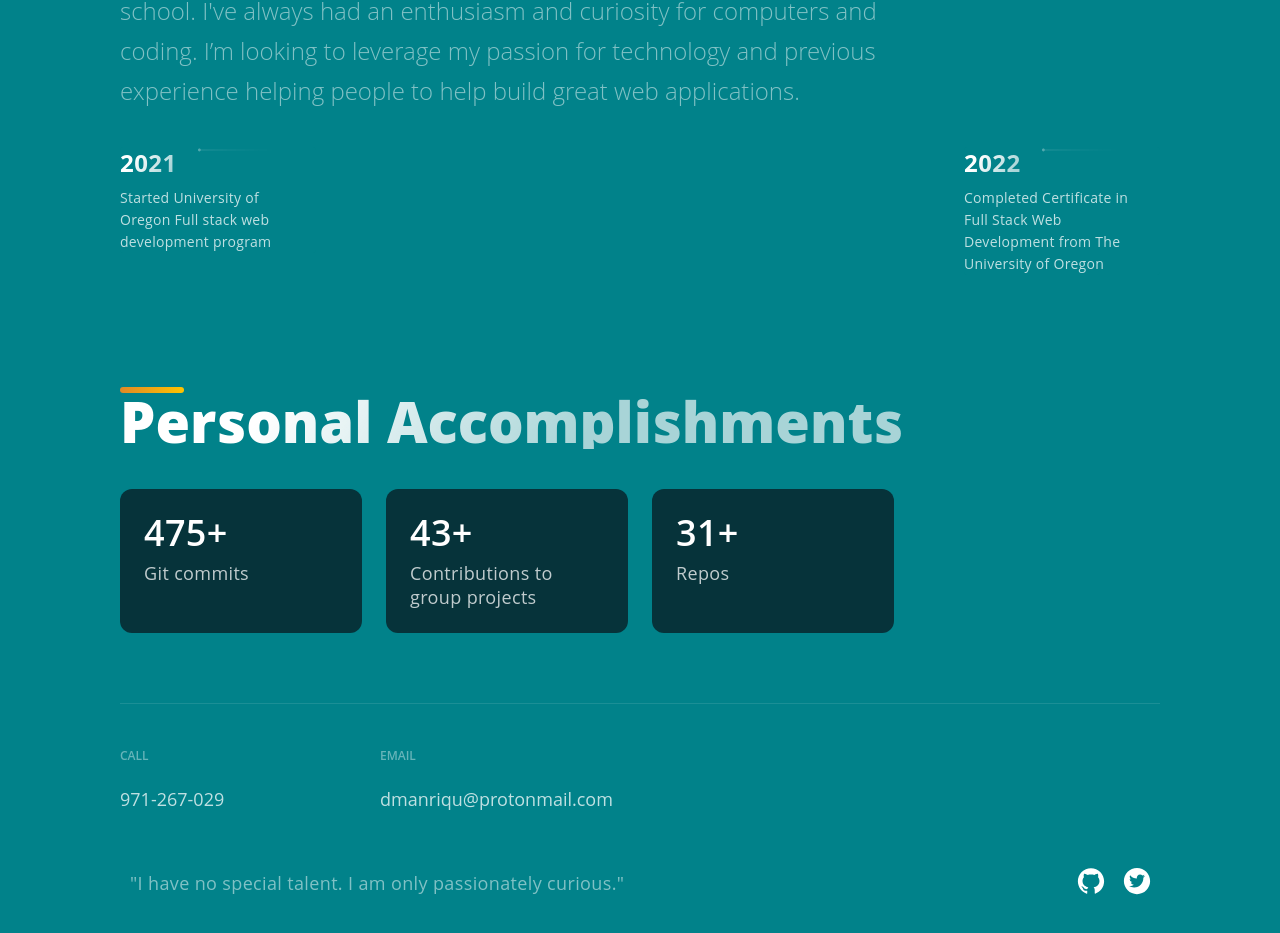
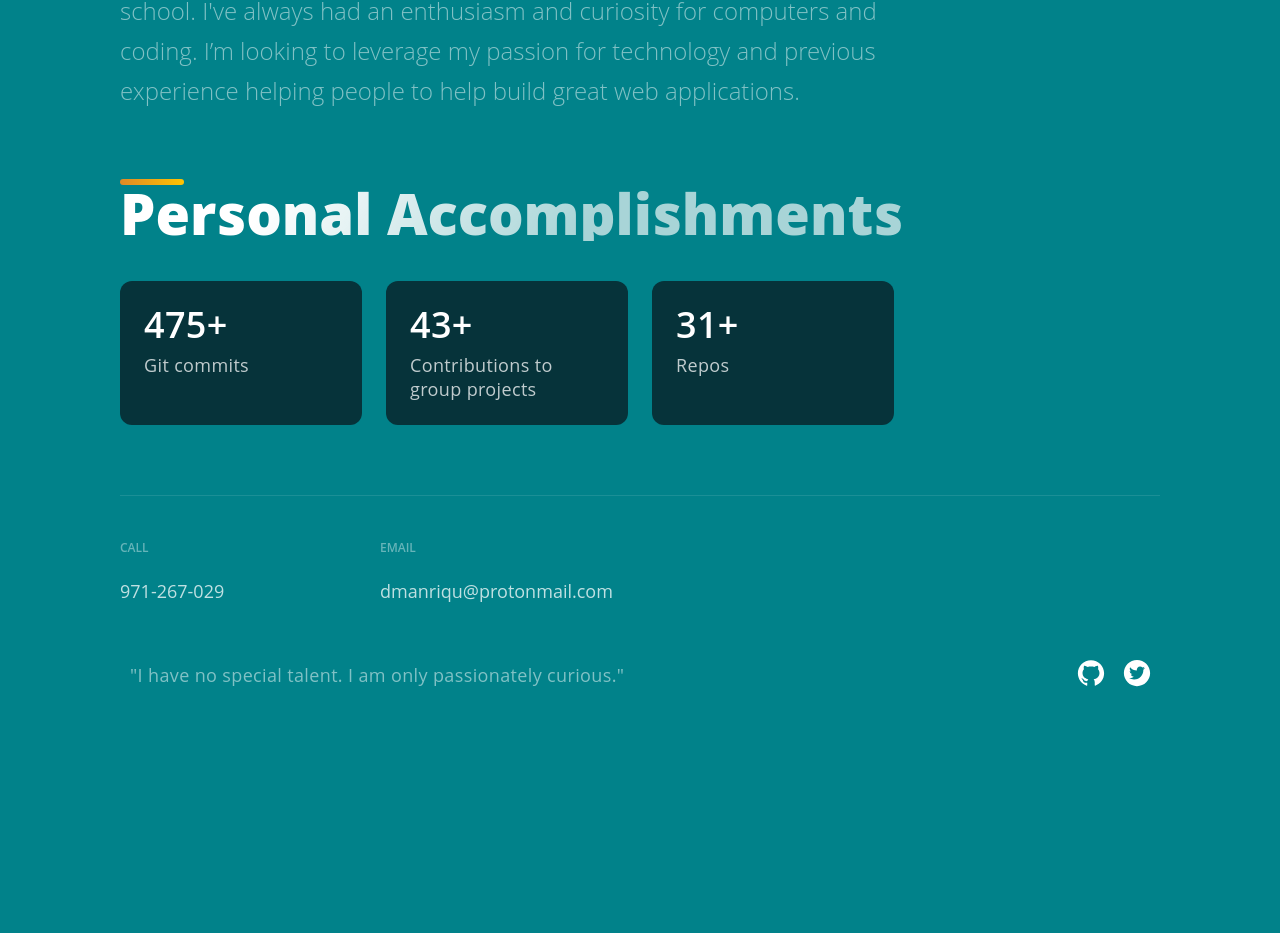
Before and after one commit to DMAN28/supreme-portfolio, a Next.js app: page / in a window 1280 px wide. Shown: the part 4091-5024 px from the top of the page. After the commit the page ends 4841 px from the top, so only its background shows below. Built offline with nearby package versions, Linux system fonts and the light colour scheme.

Commit message:
cleaned up time line added PDF for resume

```diff
--- a/src/components/Hero/Hero.js
+++ b/src/components/Hero/Hero.js
@@ -12,7 +12,7 @@ const Hero = () => (
       Welcome to my portfolio
     </SectionTitle>
     <SectionText>My name is David I'm a Fullstack web developer with an extensive experience within the medical field using and interacting with Electronic health records (EHR) and Lab information systems (LIS). I’m eager to utilize my abilities to adapt and execute in high-paced attention detail-oriented environments and use these skills to build great web applications.</SectionText>
-    <Button onClick={()=> window.location = 'https://docs.google.com/document/d/1qwl0JGVMBfy4CNLkD9amS7FEsjrBXs0SzMnoB0A02CM/edit?usp=sharing'}>Resume</Button>
+    <Button onClick={()=> window.location = 'https://docs.google.com/document/d/e/2PACX-1vROH0rCZUqR3rn9a0prXzNXIwLaU7ljrt-25-ArdN0itaLgAXg2RUHRtX80O6driRPGP5zWb5THA4fB/pub'}>Resume</Button>
    </LeftSection>
   </Section>
 );
--- a/src/components/TimeLine/TimeLine.js
+++ b/src/components/TimeLine/TimeLine.js
@@ -1,46 +1,11 @@
 import React, { useState, useRef, useEffect } from 'react';
 
-import { CarouselButton, CarouselButtonDot, CarouselButtons, CarouselContainer, CarouselItem, CarouselItemImg, CarouselItemText, CarouselItemTitle, CarouselMobileScrollNode } from './TimeLineStyles';
 import { Section, SectionDivider, SectionText, SectionTitle } from '../../styles/GlobalComponents';
-import { TimeLineData } from '../../constants/constants';
 
-const TOTAL_CAROUSEL_COUNT = TimeLineData.length;
+
 
 const Timeline = () => {
-  const [activeItem, setActiveItem] = useState(0);
-  const carouselRef = useRef();
 
-  const scroll = (node, left) => {
-    return node.scrollTo({ left, behavior: 'smooth' });
-  }
-
-  const handleClick = (e, i) => {
-    e.preventDefault();
-
-    if (carouselRef.current) {
-      const scrollLeft = Math.floor(carouselRef.current.scrollWidth * 0.7 * (i / TimeLineData.length));
-
-      scroll(carouselRef.current, scrollLeft);
-    }
-  }
-
-  const handleScroll = () => {
-    if (carouselRef.current) {
-      const index = Math.round((carouselRef.current.scrollLeft / (carouselRef.current.scrollWidth * 0.7)) * TimeLineData.length);
-
-      setActiveItem(index);
-    }
-  }
-
-  // // snap back to beginning of scroll when window is resized
-  // // avoids a bug where content is covered up if coming from smaller screen
-  useEffect(() => {
-    const handleResize = () => {
-      scroll(carouselRef.current, 0);
-    }
-
-    window.addEventListener('resize', handleResize);
-  }, []);
 
   return (
     <Section id="about">
@@ -49,72 +14,7 @@ const Timeline = () => {
       <SectionText>
       I'm a Fullstack web developer having grown up with a lifelong passion for technology. From inputting code into an IBM personal computer to play games from 5¼-inch floppy disks. To making personal websites in middle school. I've always had an enthusiasm and curiosity for computers and coding. I’m looking to leverage my passion for technology and previous experience helping people to help build great web applications.
       </SectionText>
-      <CarouselContainer ref={carouselRef}>
-        <>
-          {TimeLineData.map((item, index) =>
-            <CarouselMobileScrollNode key={index} final={index === TOTAL_CAROUSEL_COUNT - 1}>
-              <CarouselItem
-                index={index}
-                id={`carousel__item-${index}`}
-                active={activeItem}
-                onClick={(e) => handleClick(e, index)}
-              >
 
-                <CarouselItemTitle>
-                  {item.year}
-                  <CarouselItemImg
-                    width="208"
-                    height="6"
-                    viewBox="0 0 208 6"
-                    fill="none"
-                    xmlns="http://www.w3.org/2000/svg">
-                    <path
-                      fill-rule="evenodd"
-                      clip-rule="evenodd"
-                      d="M2.5 5.5C3.88071 5.5 5 4.38071 5 3V3.5L208 3.50002V2.50002L5 2.5V3C5 1.61929 3.88071 0.5 2.5 0.5C1.11929 0.5 0 1.61929 0 3C0 4.38071 1.11929 5.5 2.5 5.5Z"
-                      fill="url(#paint0_linear)"
-                      fill-opacity="0.33"
-                    />
-                    <defs>
-                      <linearGradient
-                        id="paint0_linear"
-                        x1="-4.30412e-10"
-                        y1="0.5"
-                        x2="208"
-                        y2="0.500295"
-                        gradientUnits="userSpaceOnUse">
-                        <stop stop-color="white" />
-                        <stop
-                          offset="0.79478"
-                          stop-color="white"
-                          stop-opacity="0"
-                        />
-                      </linearGradient>
-                    </defs>
-                  </CarouselItemImg>
-                </CarouselItemTitle>
-                <CarouselItemText>
-                  {item.text}
-                </CarouselItemText>
-              </CarouselItem>
-
-            </CarouselMobileScrollNode>
-          )}
-        </>
-      </CarouselContainer>
-      <CarouselButtons>
-        {TimeLineData.map((item, index) => (
-          <CarouselButton
-            key={index}
-            index={index}
-            active={activeItem}
-            onClick={(e) => handelClick(e, index)}
-            type="button"
-          >
-            <CarouselButtonDot active={activeItem} />
-          </CarouselButton>
-        ))}
-      </CarouselButtons>
     </Section>
   );
 };
--- a/src/constants/constants.js
+++ b/src/constants/constants.js
@@ -41,7 +41,7 @@ export const projects = [
     image: '/images/5.jpg',
     tags: ['JavaScript', 'CSS', 'Node'],
     source: 'https://damp-journey-96412.herokuapp.com/',
-    visit: 'https://github.com/ChristopherLawn/learn-code-work',
+    visit: 'https://github.com/DMAN28/learn-code-work',
     id: 4,
   },
   {
@@ -50,7 +50,7 @@ export const projects = [
     image: '/images/6.jpg',
     tags: ['React', 'ApolloServer', 'Node' , 'GraphQL'],
     source: 'https://blooming-tundra-89879.herokuapp.com/',
-    visit: 'https://github.com/heatherviolet/beat-hub',
+    visit: 'https://github.com/DMAN28/beat-hub',
     id: 5,
   },
 ];
```
